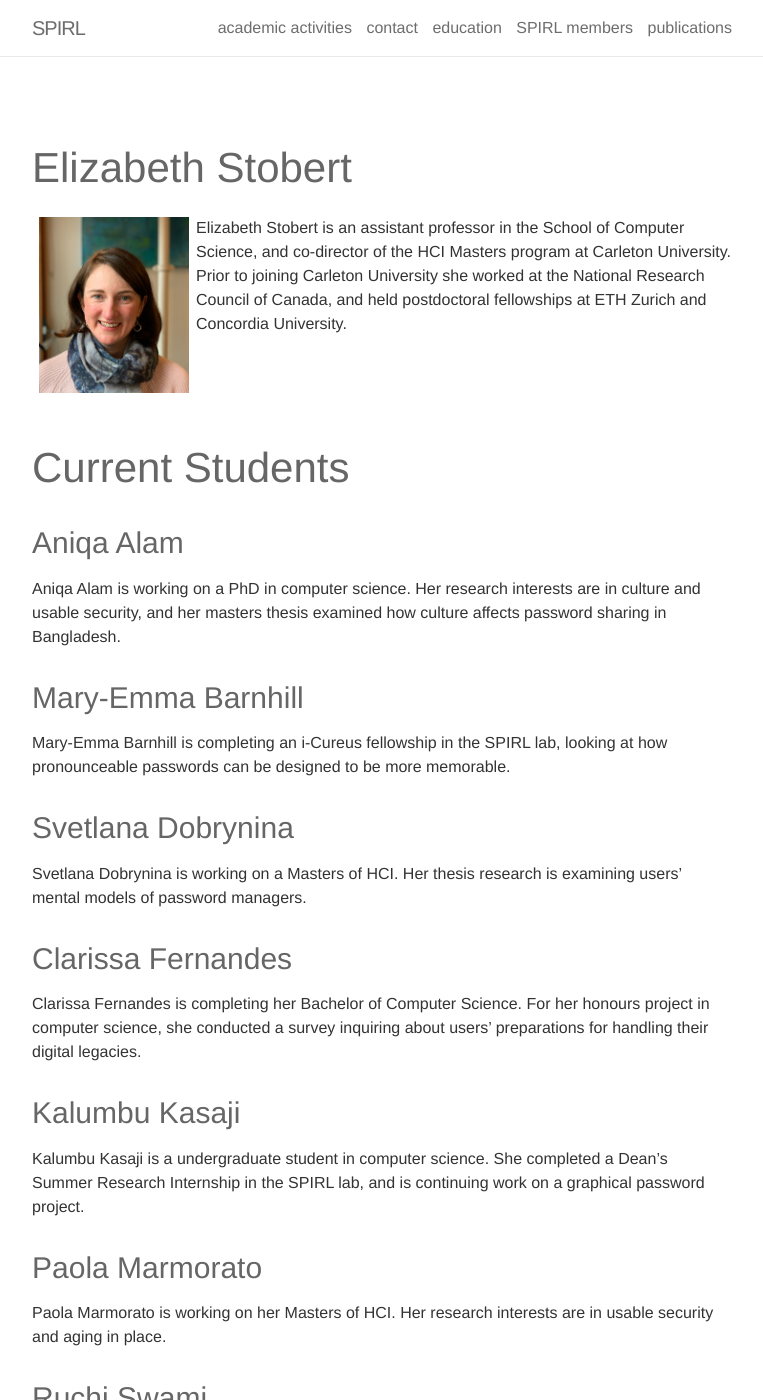
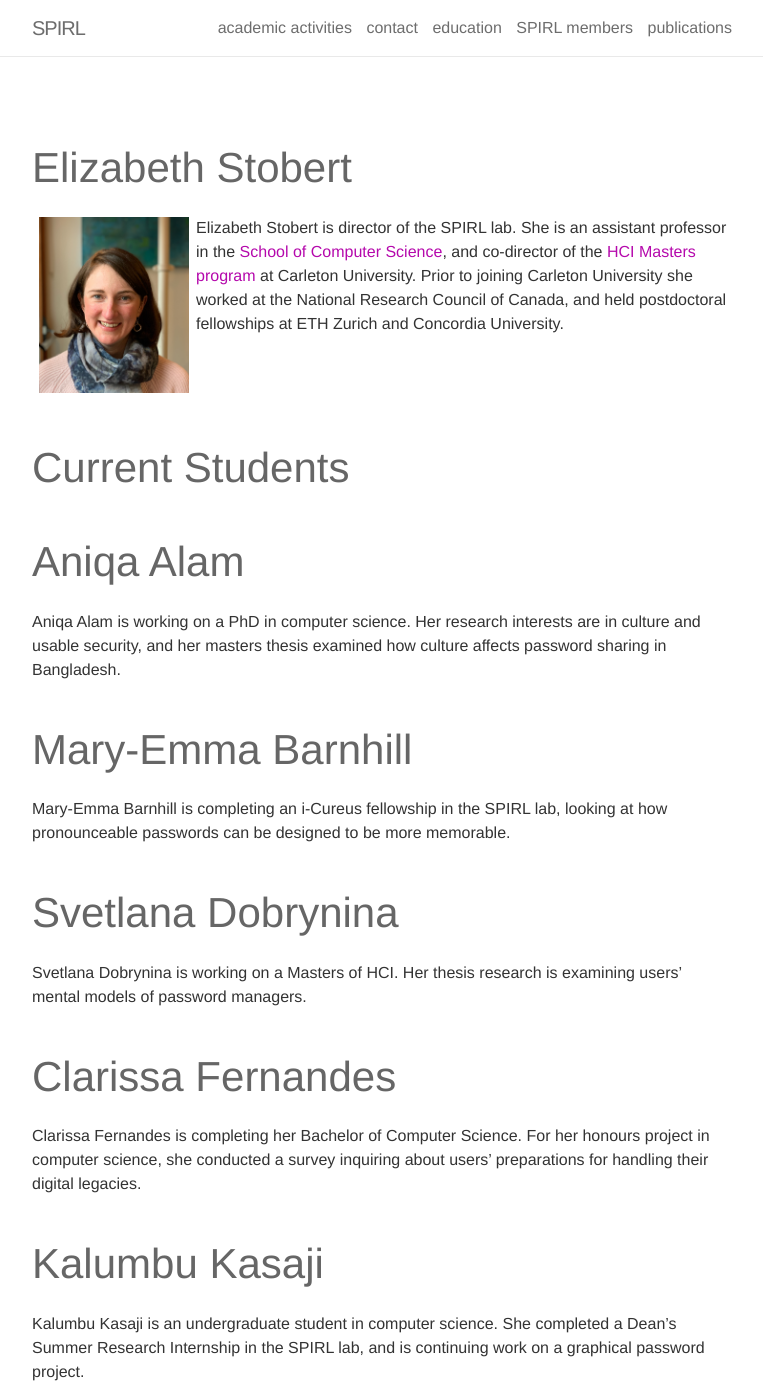
Before and after one commit to estobert/stobert-website, a Jekyll site: the page built from _pages/people.md, in a window 1280 px wide and 1400 px high. Shown: the whole window, without its empty margins (258-1021 px from the left). Built offline with Jekyll 4.4.1, drawn with Linux system fonts in a browser that asks for light colours; some of the changed text lies outside the part shown.

Commit message:
updates to people

```diff
--- a/_pages/people.md
+++ b/_pages/people.md
@@ -6,7 +6,7 @@ title: SPIRL members
 
 ## Elizabeth Stobert
 <img src="https://spirl.scs.carleton.ca/stobert_headshot.jpeg" width="150" align="left" hspace="7" vspace="1">
- Elizabeth Stobert is an assistant professor in the School of Computer Science, and co-director of the HCI Masters program at Carleton University. Prior to joining Carleton University she worked at the National Research Council of Canada, and held postdoctoral fellowships at ETH Zurich and Concordia University.
+ Elizabeth Stobert is director of the SPIRL lab. She is an assistant professor in the [School of Computer Science](https://carleton.ca/scs/), and co-director of the [HCI Masters program](https://carleton.ca/hci/) at Carleton University. Prior to joining Carleton University she worked at the National Research Council of Canada, and held postdoctoral fellowships at ETH Zurich and Concordia University.
 
 
 <br />
@@ -14,25 +14,28 @@ title: SPIRL members
 
 ## Current Students
 
-### Aniqa Alam
+## Aniqa Alam
 Aniqa Alam is working on a PhD in computer science. Her research interests are in culture and usable security, and her masters thesis examined how culture affects password sharing in Bangladesh.
 
-### Mary-Emma Barnhill
+## Mary-Emma Barnhill
 Mary-Emma Barnhill is completing an i-Cureus fellowship in the SPIRL lab, looking at how pronounceable passwords can be designed to be more memorable.
 
-### Svetlana Dobrynina
+## Svetlana Dobrynina
 Svetlana Dobrynina is working on a Masters of HCI. Her thesis research is examining users' mental models of password managers.
 
-### Clarissa Fernandes
+## Clarissa Fernandes
 Clarissa Fernandes is completing her Bachelor of Computer Science. For her honours project in computer science, she conducted a survey inquiring about users' preparations for handling their digital legacies.
 
-### Kalumbu Kasaji
-Kalumbu Kasaji is a undergraduate student in computer science. She completed a Dean's Summer Research Internship in the SPIRL lab, and is continuing work on a graphical password project.
+## Kalumbu Kasaji
+Kalumbu Kasaji is an undergraduate student in computer science. She completed a Dean's Summer Research Internship in the SPIRL lab, and is continuing work on a graphical password project.
 
-### Paola Marmorato
+## Zeynep Kocacenk
+Zeynep Kocacenk is completing her Bachelor of Computer Science, and working with the SPIRL lab on a graphical password project.
+
+## Paola Marmorato
 Paola Marmorato is working on her Masters of HCI. Her research interests are in usable security and aging in place.
 
-### Ruchi Swami
+## Ruchi Swami
 Ruchi Swami is working on her Masters of HCI. Her research interests are in usable security and aging in place.
 
 ## Alumni
```
Also changed, not shown: index.md (+0 -5 lines).
